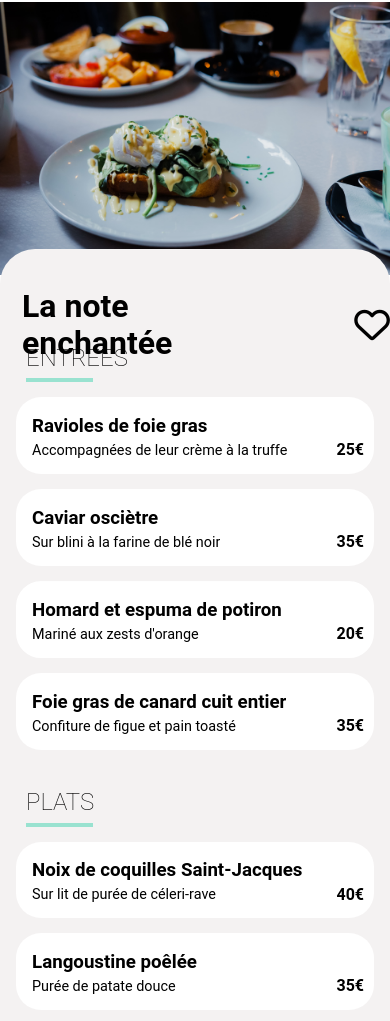
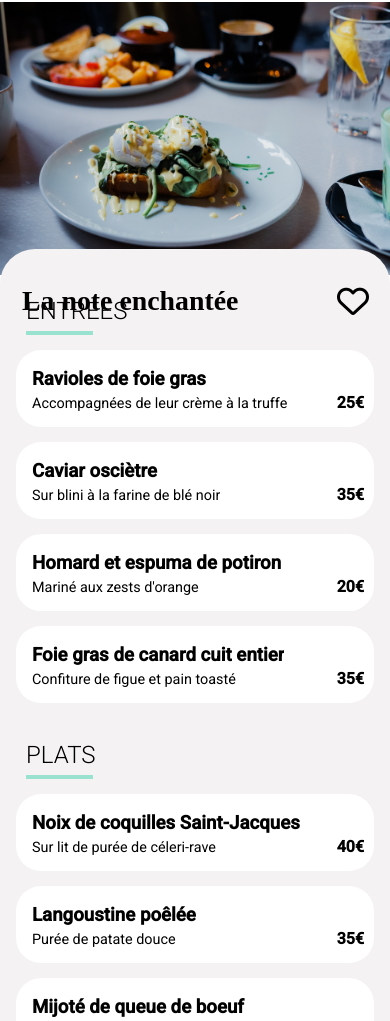
Before and after one commit to Karowga/projet-3, a website: page menu_2.html in a window 390 px wide. Shown: the part 64-1085 px from the top of the page. Drawn offline with Linux system fonts and the light colour scheme; a web font is replaced by a local one.

Commit message:
coeur_resto

```diff
--- a/menu_2.html
+++ b/menu_2.html
@@ -7,13 +7,13 @@
         <link rel="stylesheet" href="CSS/menu1.css">
         <script src="https://kit.fontawesome.com/b0b5969601.js" crossorigin="anonymous"></script>
         <title>Oh my food !</title>
-		<link href="https://fonts.googleapis.com/css2?family=Raleway:wght@400;700&display=swap" rel="stylesheet">
+		<link href="https://fonts.googleapis.com/css2?family=Roboto:wght@300;400;500&family=Shrikhand&display=swap" rel="stylesheet">
 
     </head>
 
     <body>
     	<header>
-			<a href="projet-3.html">
+			<a href="index.html">
 				<i class="fa-solid fa-arrow-left"></i>
 			</a>
 			<img src="photos/ohmyfood.png" alt="oh my food logo"/>
@@ -30,8 +30,9 @@
 			<section class="bloc_main">
 				<div class="menu_tete">
 					<h1>La note enchantée</h1>
-					<div class="position_coeur">
-						<i class="fa-regular fa-heart"></i>
+					<div class="coeur">
+						<i class="fa-solid fa-heart coeur_full"></i>
+						<i class="fa-regular fa-heart coeur_empty"></i>
 					</div>
 				</div>
 
--- a/sass/menu1.scss
+++ b/sass/menu1.scss
@@ -27,6 +27,11 @@
 	width: 150px;
 	height: 30px;
 }
+h1
+{
+    font-family: shrikhand;
+    font-size: 174%;
+}
 
 .bloc_main
 {
@@ -38,7 +43,7 @@
 
 .en_tete_resto img
 {
-    height: 250px;
+    height: 400px;
     width: 100%;
 }
 
@@ -46,7 +51,7 @@
 {
     display: flex;
     margin-left: 39px;
-    justify-content: flex-start;
+    justify-content: space-between;
     align-items: center;
     gap: 36px;
 }
@@ -105,7 +110,7 @@
     animation: appear 4s;
     &:hover .anim_plat
 {
-    margin-right: 0;
+    margin-right: 0px;
 }
 }
 
@@ -158,6 +163,26 @@
     white-space: nowrap;
     text-overflow: ellipsis;
     overflow: hidden;
+}
+
+.coeur_empty
+{
+	margin-right: 21px;
+}
+
+.coeur_full
+{
+	margin-right: -29px;
+	font-size: 157%;
+	color: transparent;
+	transform: scale(1);
+	transition-property: transform;
+    transition-duration: 1000ms;
+    &:hover {
+		color: #FF79DA;
+		opacity: 1;
+		transition: 2s;
+}
 }
 
 .prix
@@ -242,16 +267,31 @@
 }
 .fa-heart
 {
-    font-size: 223%;
+    font-size: 200%;
 }
 .menu_tete
 {
     padding-top: 17px;
     margin-left: 22px;
 }
-.position_coeur
+.coeur_empty
 {
-    margin-left: 36px;
+	margin-right: 21px;
+}
+
+.coeur_full
+{
+	margin-right: -37px;
+	font-size: 206%;
+	color: transparent;
+	transform: scale(1);
+	transition-property: transform;
+    transition-duration: 1000ms;
+    &:hover {
+		color: #FF79DA;
+		opacity: 1;
+		transition: 2s;
+}
 }
 
 .menu_container
```
Also changed, not shown: menu_1.html (+4 -3 lines), menu_3.html (+5 -4 lines), menu_4.html (+5 -4 lines), CSS/menu1.css, 1 other file.
